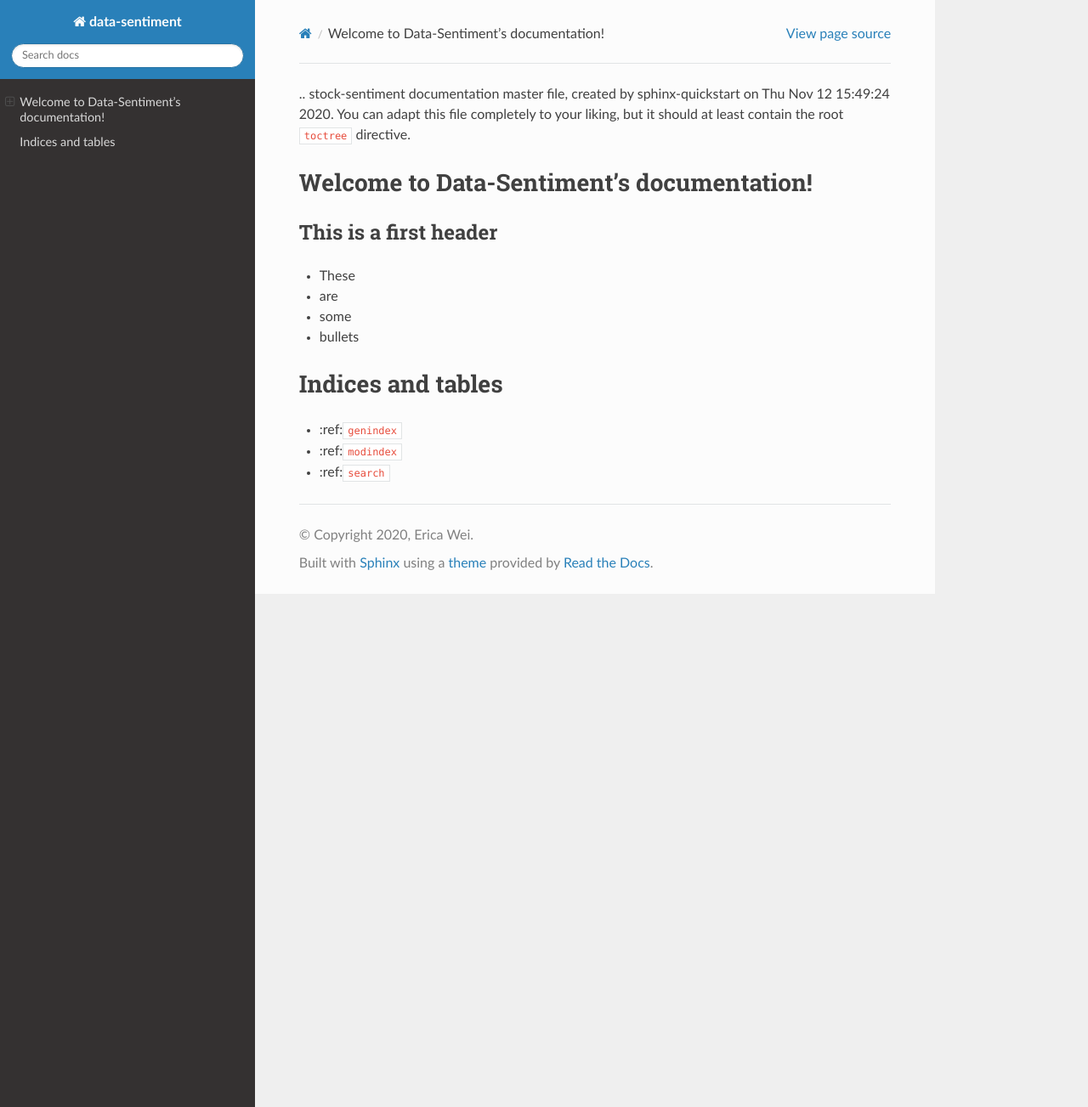
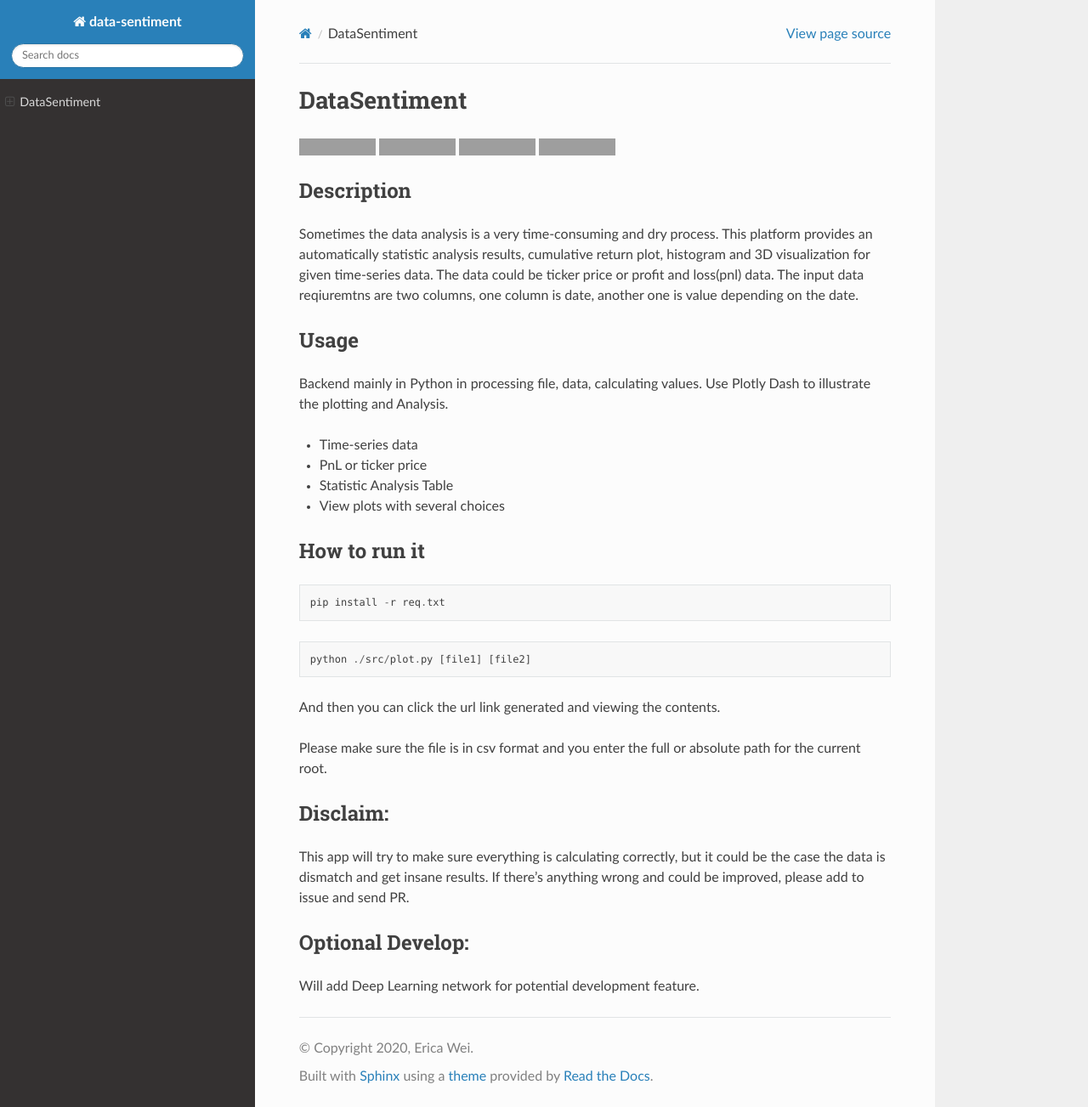
Before and after one commit to EricaWei053/COMS4995, a Sphinx documentation site: the page built from docs/index.md, in a window 1280 px wide and 1303 px high. Shown: the whole window at 85% size. Built offline with Sphinx 7.4.7 and the Read the Docs theme 2.0.0, drawn with Linux system fonts in a browser that asks for light colours; grey boxes are pictures that could not be loaded.

Commit message:
add auto-docs

````diff
--- a/docs/conf.py
+++ b/docs/conf.py
@@ -25,7 +25,7 @@ copyright = '2020, Erica Wei'
 author = 'Erica Wei'
 
 # The full version, including alpha/beta/rc tags
-release = '0.0.1'
+release = '1.0.0'
 master_doc = "index"
 # -- General configuration ---------------------------------------------------
 
--- a/docs/index.md
+++ b/docs/index.md
@@ -1,20 +1,42 @@
-.. stock-sentiment documentation master file, created by
-   sphinx-quickstart on Thu Nov 12 15:49:24 2020.
-   You can adapt this file completely to your liking, but it should at least
-   contain the root `toctree` directive.
+# DataSentiment
 
-# Welcome to Data-Sentiment's documentation!
+![GitHub](https://img.shields.io/github/license/EricaWei053/COMS4995)
+![Travis (.org) branch](https://img.shields.io/travis/EricaWei053/StockSentiment/master)
+![Codecov](https://img.shields.io/codecov/c/github/EricaWei053/StockSentiment)
+[![Read the Docs](https://img.shields.io/readthedocs/stocksentiment)](https://stocksentiment.readthedocs.io/en/latest/?)
 
-## This is a first header
+## Description
+Sometimes the data analysis is a very time-consuming and dry process.
+This platform provides an automatically statistic analysis results, cumulative return plot,
+histogram and 3D visualization for given time-series data. The data could be ticker price or
+profit and loss(pnl) data. The input data reqiuremtns are two columns, one column is date,
+another one is value depending on the date.
 
-- These
-- are
-- some
-- bullets
 
-Indices and tables
-==================
+## Usage
+Backend mainly in Python in processing file, data, calculating values.
+Use Plotly Dash to illustrate the plotting and Analysis.
 
-* :ref:`genindex`
-* :ref:`modindex`
-* :ref:`search`
+- Time-series data
+- PnL or ticker price
+- Statistic Analysis Table
+- View plots with several choices
+
+## How to run it
+```
+pip install -r req.txt
+```
+```
+python ./src/plot.py [file1] [file2]
+```
+
+And then you can click the url link generated and viewing the contents.
+
+Please make sure the file is in csv format and
+you enter the full or absolute path for the current root.
+
+##  Disclaim:
+This app will try to make sure everything is calculating correctly, but it could be the case the data is dismatch and get insane results. If there's anything wrong and could be improved, please add to issue and send PR.
+
+## Optional Develop:
+Will add Deep Learning network for potential development feature.
````
Also changed, not shown: README.md (+25 -7 lines), .travis.yml, 12 other files.
